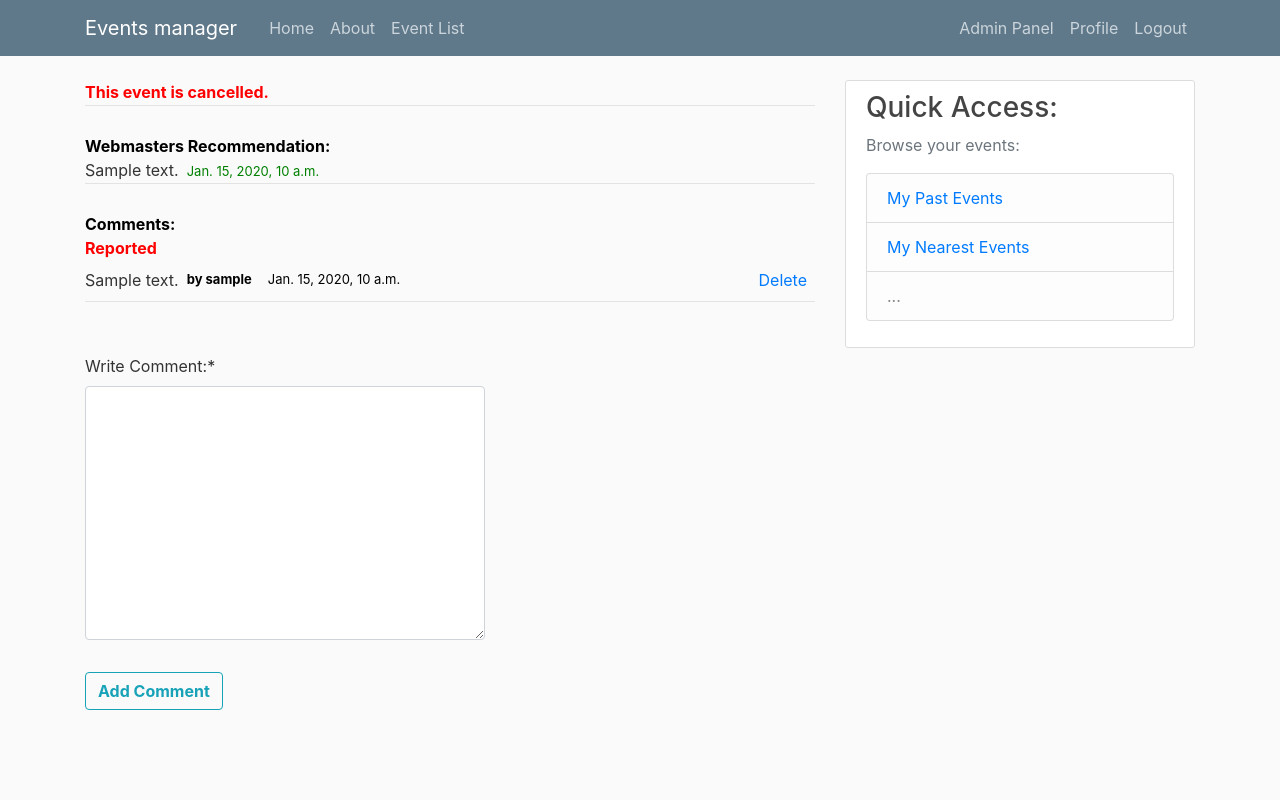
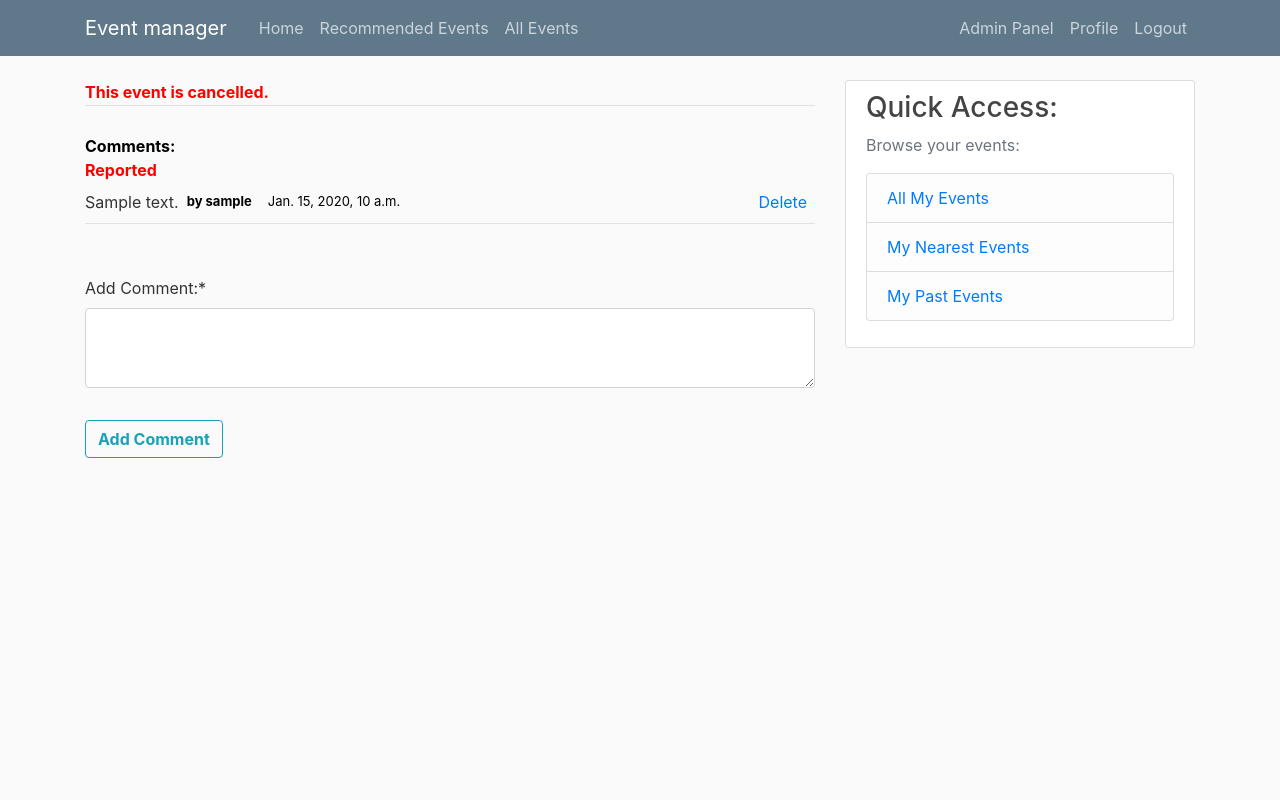
Before and after one commit to FunnyGames/event-manager, a Django app: page /event/1/ in a window 1280 px wide. Run offline with Django 3.2, Linux system fonts and the light colour scheme; a user stored in the database is signed in; tables that the repository leaves empty hold one stand-in row (values such as "Sample post"); some libraries are stand-ins or nearby versions.

Commit message:
PM2020T26-103 Update GUI for recommendations

```diff
--- a/event_manager/event/forms.py
+++ b/event_manager/event/forms.py
@@ -1,5 +1,5 @@
 from django import forms
-from .models import CancelledEvent, EventUpdates, RateEvent, EventComment,EventRecommend
+from .models import CancelledEvent, EventUpdates, RateEvent, EventComment, EventRecommend
 from django.core.validators import MaxValueValidator, MinValueValidator
 
 RATE_CHOICES = [
@@ -14,26 +14,29 @@ RATE_CHOICES = [
 class RateEventForm(forms.ModelForm):
 
     rate = forms.CharField(label='Rate Event:',
-        widget=forms.RadioSelect(choices=RATE_CHOICES))
+                           widget=forms.RadioSelect(choices=RATE_CHOICES))
 
     class Meta:
         model = RateEvent
         fields = ['rate']
 
+
 class eventCommentForm(forms.ModelForm):
     text = forms.CharField(
         max_length=200,
-        label="Write Comment:",
-        widget=forms.Textarea(attrs={'style':'max-width: 25em'}))
+        label="Add Comment:",
+        widget=forms.Textarea(attrs={'style': 'max-height: 5em'}))
 
     class Meta:
         model = EventComment
         fields = ['text']
 
+
 class eventRecommendForm(forms.ModelForm):
     text = forms.CharField(
         max_length=200,
-        widget=forms.Textarea(attrs={'style':'max-width: 25em'}))
+        label="Say few words:",
+        widget=forms.Textarea(attrs={'style': 'max-height: 2.5em'}))
 
     class Meta:
         model = EventRecommend
--- a/event_manager/event/templates/event/base.html
+++ b/event_manager/event/templates/event/base.html
@@ -24,7 +24,7 @@
     <header class="site-header">
         <nav class="navbar navbar-expand-md navbar-dark bg-steel fixed-top">
             <div class="container">
-                <a class="navbar-brand mr-4" href="{% url 'event-home' %}">Events manager</a>
+                <a class="navbar-brand mr-4" href="{% url 'event-home' %}">Event manager</a>
                 <button class="navbar-toggler" type="button" data-toggle="collapse" data-target="#navbarToggle"
                     aria-controls="navbarToggle" aria-expanded="false" aria-label="Toggle navigation">
                     <span class="navbar-toggler-icon"></span>
@@ -32,8 +32,8 @@
                 <div class="collapse navbar-collapse" id="navbarToggle">
                     <div class="navbar-nav mr-auto">
                         <a class="nav-item nav-link" href="{% url 'event-home' %}">Home</a>
-                        <a class="nav-item nav-link" href="{% url 'event-about' %}">About</a>
-                        <a class="nav-item nav-link" href="{% url 'event-event_list' %}">Event List</a>
+                        <a class="nav-item nav-link" href="{% url 'event-recommended_list' %}">Recommended Events</a>
+                        <a class="nav-item nav-link" href="{% url 'event-event_list' %}">All Events</a>
                     </div>
                     <!-- Navbar Right Side -->
                     <div class="navbar-nav">
@@ -71,12 +71,14 @@
                     <p class='text-muted'>Browse your events:
                     <ul class="list-group">
                         <li class="list-group-item list-group-item-light">
-                                <a href="{% url 'event-my_events_past' %}">My Past Events</a>
+                            <a href="{% url 'event-my_events_all' %}">All My Events</a>
                         </li>
                         <li class="list-group-item list-group-item-light">
                             <a href="{% url 'event-my_events' %}">My Nearest Events</a>
                         </li>
-                            <li class="list-group-item list-group-item-light">...</li>
+                        <li class="list-group-item list-group-item-light">
+                            <a href="{% url 'event-my_events_past' %}">My Past Events</a>
+                        </li>
                     </ul>
                     </p>
                 </div>
--- a/event_manager/event/templates/event/event.html
+++ b/event_manager/event/templates/event/event.html
@@ -6,6 +6,26 @@
     <div style="color: red !important; font-weight: bold;">This event is cancelled.</div>
 </div>
 {% else %}
+{% if recommends|length > 0 %}
+<div class="article-metadata {{c_class}}">
+    <div class="d-flex" style="align-items: center; background-color: orange; border: 1px; border-radius: 0.5em;">
+        <strong style="color: white; margin-left: 0.5em;">RECOMMENDED BY STAFF:</strong>
+        <span style="padding-left: 0.5em; font-style: italic;">"{{ recommends.0.text }}"</span>
+        <span style="padding-left: 0.5em; font-weight: bold;">by {{ recommends.0.user }}</span>
+    </div>
+</div>
+{% elif user.is_staff %}
+<h4>Recommend this event</h4>
+<form method="POST">
+    {% csrf_token %}
+    <fieldset class="form-group">
+        {{ recommendForm|crispy }}
+    </fieldset>
+    <div class="form-group">
+        <button class="btn btn-outline-info" name="recommend_post" type="=submit"><b>Submit</b></button>
+    </div>
+</form>
+{% endif %}
 <h1>{{event.title}}</h1>
 {% if user.id %}
 {% if my_event|length > 0 %}
@@ -46,7 +66,7 @@
         {{ ratingForm }}
     </fieldset>
     <div class="form-group">
-        <button class="btn btn-outline-info"  name="rating_post" type="=submit"><b>Save</b></button>
+        <button class="btn btn-outline-info" name="rating_post" type="=submit"><b>Save</b></button>
     </div>
 </form>
 </p>
@@ -68,31 +88,7 @@
 </div>
 {% endif %}
 {% endif %}
-<br/>
-
-<div style="color: black !important; font-weight: bold;">Webmasters Recommendation: </div>
-{% if recommends|length > 0 %}
-    {% for c in recommends %}
-    {% for r in reports %}
-    {% if r.CommentId == c %}
-        <strong style="color: red;">
-        Reported
-        </strong>
-    {% endif %}
-    {% endfor %}
-        <div class="article-metadata {{c_class}}"  >
-            <div class="d-flex" style="align-items: center">
-                {{ c.text }}
-                <div><span class="p-2" style="color: green !important; font-size: small;">{{ c.create_date }}</span></div>
-            </div>
-        </div>
-    {% endfor %}
-{% else %}
-    <div class="article-metadata">
-        No Recommend
-    </div>
-{% endif %}
-<br/>
+<br />
 
 <div style="color: black !important; font-weight: bold;">Comments: </div>
 {% if comments|length > 0 %}
@@ -104,18 +100,18 @@
 </strong>
 {% endif %}
 {% endfor %}
-        <div class="article-metadata {{c_class}}"  >
+<div class="article-metadata {{c_class}}">
     <div class="d-flex" style="align-items: center">
         {{ c.text }}
         <span class="p-2" style="color: black !important; font-weight: bold; font-size: small;"> by {{ c.user }} </span>
         <span class="p-2" style="color: black !important; font-size: small;">{{ c.create_date }}</span>
         {% if user.is_staff or user == c.user  %}
-                    <a class="p-2 ml-auto" href="{% url 'delete_comment' c.id %}" >
+        <a class="p-2 ml-auto" href="{% url 'delete_comment' c.id %}">
             Delete
         </a>
         {% endif %}
         {% if user != c.user  %}
-                <a style="color: red" class="p-2 ml-auto" href="{% url 'report_comment' c.id %}" >
+        <a style="color: red" class="p-2 ml-auto" href="{% url 'report_comment' c.id %}">
             Report
         </a>
         {% endif %}
@@ -127,8 +123,8 @@
     No Comments
 </div>
 {% endif %}
-<br/>
-<br/>
+<br />
+<br />
 <form method="POST">
     {% csrf_token %}
     <fieldset class="form-group">
@@ -137,9 +133,5 @@
     <div class="form-group">
         <button class="btn btn-outline-info" name="comment_post" type="=submit"><b>Add Comment</b></button>
     </div>
-
-<br/>
-<br/>
-<br/>
-
+</form>
 {% endblock content %}
--- a/event_manager/event/urls.py
+++ b/event_manager/event/urls.py
@@ -10,8 +10,11 @@ urlpatterns = [
          views.delete_comment, name='delete_comment'),
     path('event/report-comment/<int:id>/',
          views.report_comment, name='report_comment'),
+    path('recommended/', views.recommended_event_list,
+         name='event-recommended_list'),
     path('myevents/', views.my_events, name='event-my_events'),
     path('myevents/past', views.my_events_past, name='event-my_events_past'),
+    path('myevents/all', views.my_events_all, name='event-my_events_all'),
     path('myevents/<int:id>/delete', views.remove_my_event,
          name='event-remove_my_event'),
 
--- a/event_manager/event/views.py
+++ b/event_manager/event/views.py
@@ -11,7 +11,7 @@ from .models import EventComment
 from .models import EventRecommend
 from .models import ReportComment
 from django.db.models import Avg
-from .forms import RateEventForm, eventCommentForm,eventRecommendForm
+from .forms import RateEventForm, eventCommentForm, eventRecommendForm
 from datetime import date
 
 # Create your views here.
@@ -35,6 +35,16 @@ def event_list(request):
         'cancelled_events': CancelledEvent.objects.all()
     }
     return render(request, 'event/event_list.html', context)
+
+
+def recommended_event_list(request):
+    context = {
+        'events': Event.objects.filter(start_date__gte=date.today()),
+        'announcements': EventUpdates.objects.all(),
+        'cancelled_events': CancelledEvent.objects.all(),
+        'recommended_events': EventRecommend.objects.all()
+    }
+    return render(request, 'event/recommended_event_list.html', context)
 
 
 def view_event(request, id):
@@ -95,9 +105,8 @@ def view_event(request, id):
         'my_event': my_event,
         'ratingForm': ratingForm,
         'commentForm': commentForm,
-        'recommendForm':recommendForm,
+        'recommendForm': recommendForm,
         'reports': ReportComment.objects.filter(EventId=id)
-
     }
 
     return render(request, 'event/event.html', context)
@@ -113,7 +122,7 @@ def my_events(request):
                 request, f'Event was added to your events successfully')
 
     context = {
-        'events': Event.objects.filter(create_date__gte=date.today()),
+        'events': Event.objects.filter(start_date__gte=date.today()),
         'announcements': EventUpdates.objects.all(),
         'cancelled_events': CancelledEvent.objects.all(),
         'my_events': MyEvent.objects.filter(user_id=request.user.id)
@@ -124,7 +133,18 @@ def my_events(request):
 @login_required
 def my_events_past(request):
     context = {
-        'events': Event.objects.filter(create_date__lte=date.today()),
+        'events': Event.objects.filter(start_date__lte=date.today()),
+        'announcements': EventUpdates.objects.all(),
+        'cancelled_events': CancelledEvent.objects.all(),
+        'my_events': MyEvent.objects.filter(user_id=request.user.id)
+    }
+    return render(request, 'event/my_events.html', context)
+
+
+@login_required
+def my_events_all(request):
+    context = {
+        'events': Event.objects.all(),
         'announcements': EventUpdates.objects.all(),
         'cancelled_events': CancelledEvent.objects.all(),
         'my_events': MyEvent.objects.filter(user_id=request.user.id)
```
Also changed, not shown: event_manager/event/templates/event/recommended_event_list.html (added, +51 -0 lines). Lines whose indentation alone changed are shown as unchanged.
